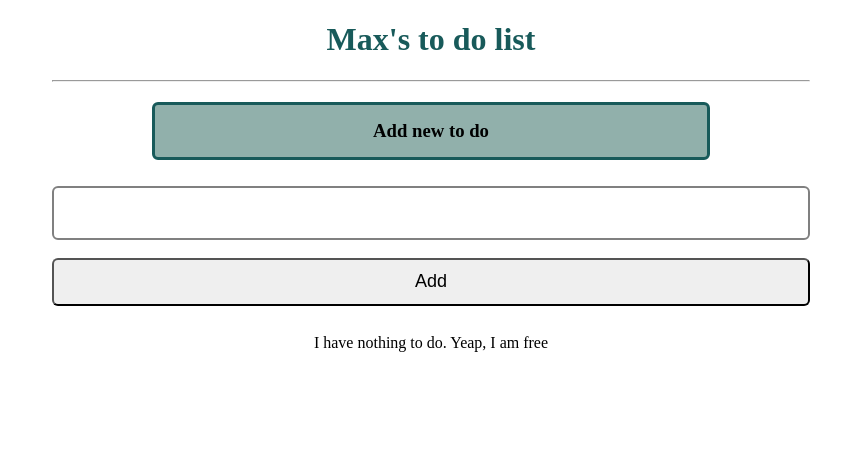
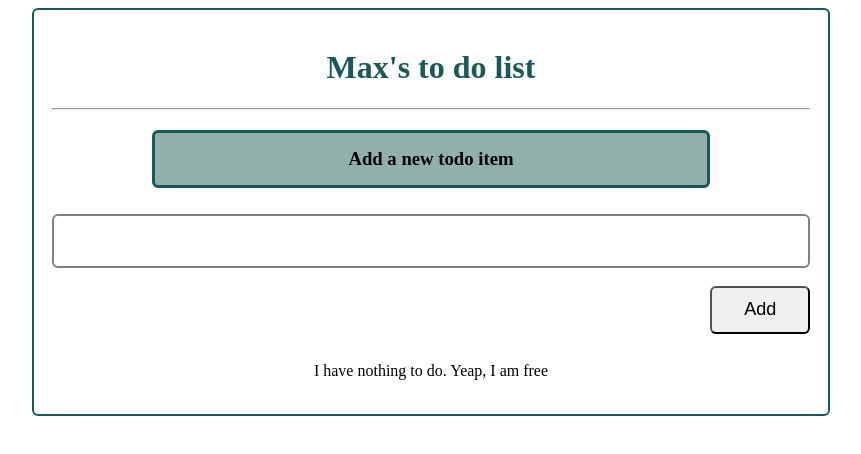
Before and after one commit to NuraiG/Todo-app, a Vue app: page / in a window 1280 px wide. Shown: the top 454 px of the page, without its empty margins (209-1070 px from the left). Built offline with nearby package versions, Linux system fonts and the light colour scheme.

Commit message:
Minor style changes

```diff
--- a/src/App.vue
+++ b/src/App.vue
@@ -29,8 +29,8 @@ export default {
     function removeItem(index) {
       console.log(todos.value);
       console.log(index);
-      const toRemove=todos.value.splice(index, 1);
-      console.log(toRemove)
+      const toRemove = todos.value.splice(index, 1);
+      console.log(toRemove);
     }
     return {
       userName,
@@ -47,7 +47,9 @@ export default {
   text-align: center;
   font-family: cursive;
   margin: 0 auto;
-  padding: 0;
+  padding: 18px;
   width: 60%;
+  border: 2px solid rgb(24, 90, 90);
+  border-radius: 6px;
 }
 </style>
--- a/src/components/TodoForm.vue
+++ b/src/components/TodoForm.vue
@@ -1,5 +1,5 @@
 <template>
-  <h3>Add new to do</h3>
+  <h3>Add a new todo item</h3>
   <form @submit.prevent="addTodo" class="todoForm">
     <input type="text" v-model.trim="input" />
     <button>Add</button>
@@ -57,4 +57,14 @@ h3 {
   border-radius: 6px;
   margin: 20px 100px;
 }
+button:hover {
+  background-color: rgb(24, 90, 90);
+  border: 1px solid #fff;
+  color: #fff;
+}
+button{
+  width: 100px;
+  align-self: flex-end;
+
+}
 </style>
--- a/src/components/TodoList.vue
+++ b/src/components/TodoList.vue
@@ -15,16 +15,16 @@
 export default {
   name: "TodoList",
   props: ["todos"],
-  methods:{
-      remove(index){
-          this.$emit('removeItem', index);
-      }
-  }
+  methods: {
+    remove(index) {
+      this.$emit("removeItem", index);
+    },
+  },
 };
 </script>
 <style scoped>
-ul{
-    margin:0 auto
+ul {
+  margin: 0 auto;
 }
 li {
   list-style: none;
```
